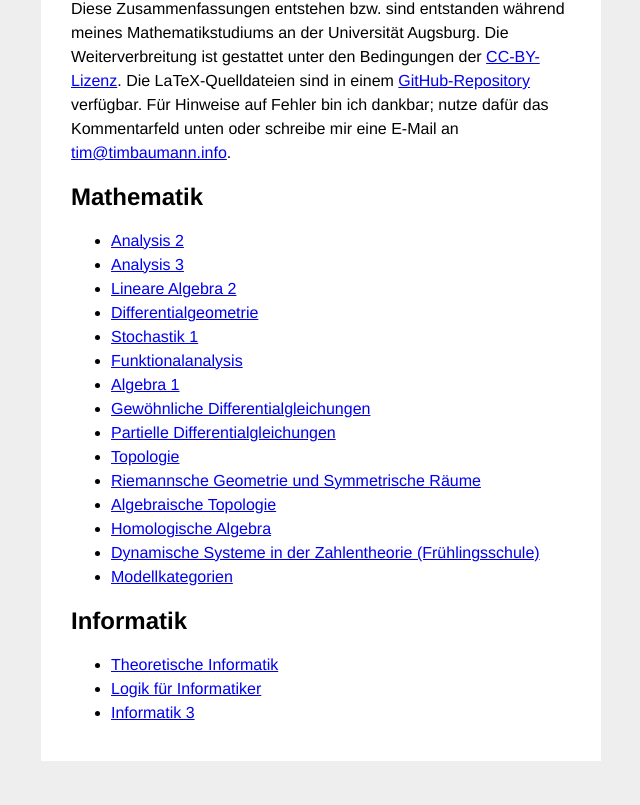
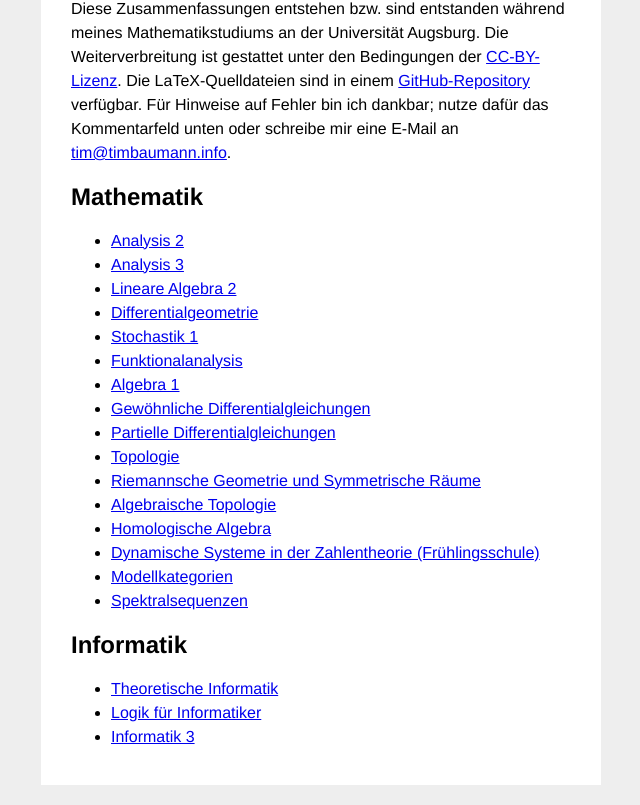
Before and after one commit to timjb/uni-spicker, a plain HTML site: page index.html in a window 1280 px wide. Shown: the part 110-915 px from the top of the page, without its empty margins (319-959 px from the left). Before the commit the page ends 891 px from the top, so only its background shows below. Drawn offline with Linux system fonts and the light colour scheme; a script that the page names is missing.

Commit message:
Spektralsequenzen-Zusammenfassung verlinkt

```diff
--- a/index.html
+++ b/index.html
@@ -44,8 +44,8 @@
       <li><a href="homoalg.pdf">Homologische Algebra</a></li>
       <li><a href="dynsyszahltheo.pdf">Dynamische Systeme in der Zahlentheorie (Frühlingsschule)</a></li>
       <li><a href="modellkategorien.pdf">Modellkategorien</a></li>
+      <li><a href="spektralsequenzen.pdf">Spektralsequenzen</a></li>
     </ul>
-
 
     <h2>Informatik</h2>
 
```
